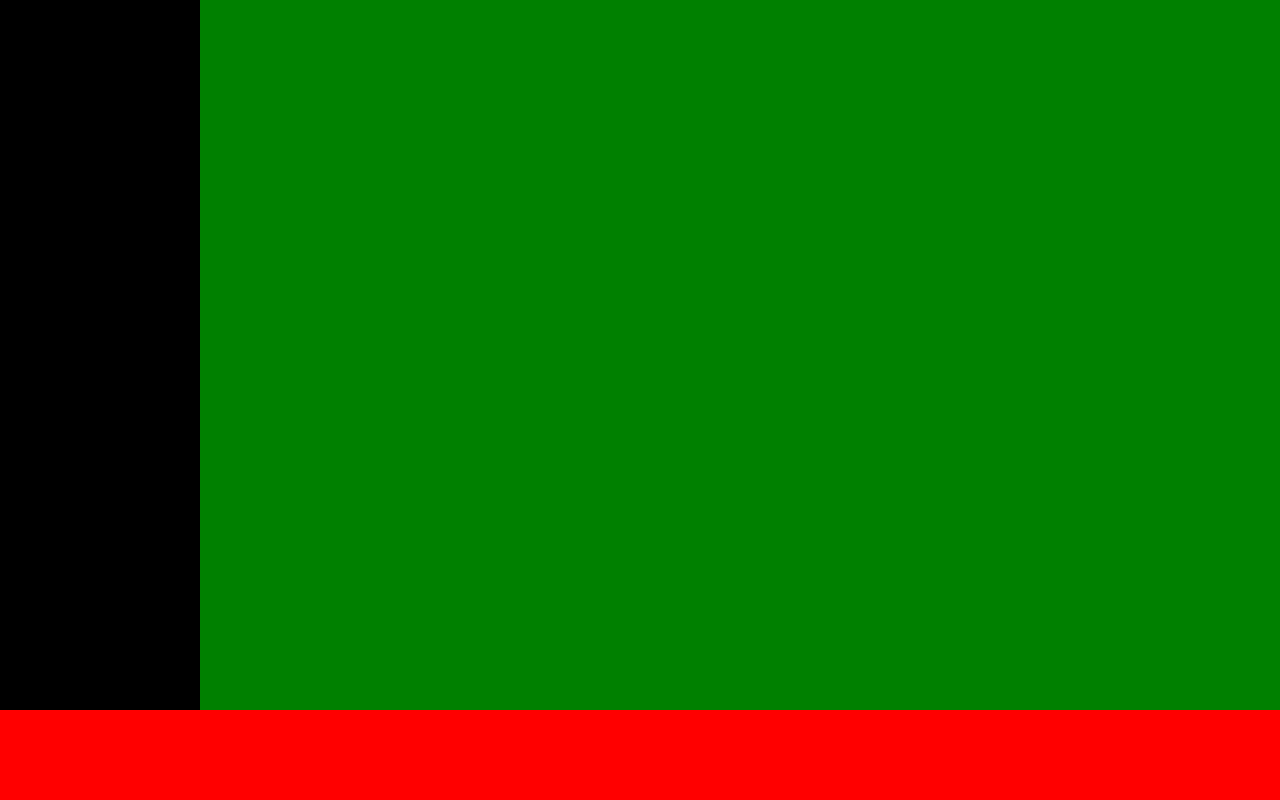
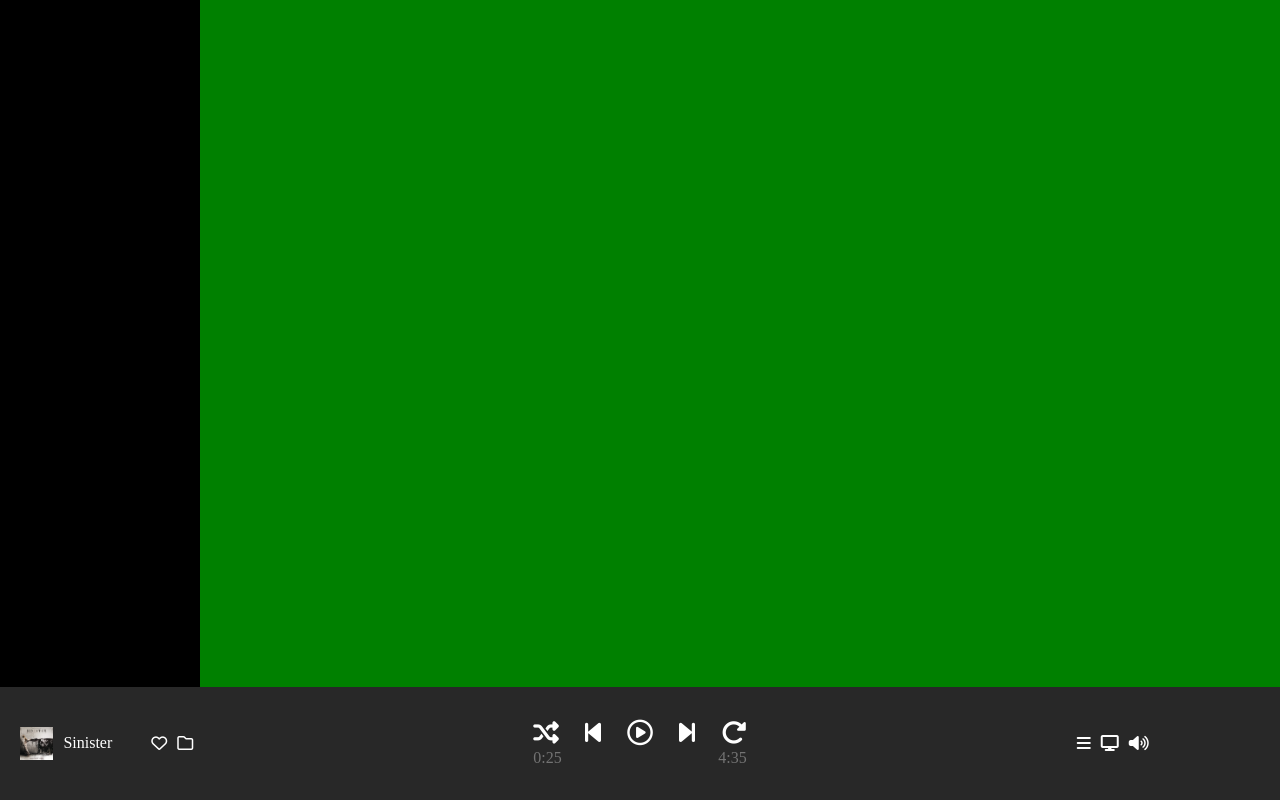
Before and after one commit to Ant0C/html-css-spotifyweb, a plain HTML site: page index.html in a window 1280 px wide. Drawn offline with Linux system fonts and the light colour scheme.

Commit message:
FEAT first version player

```diff
--- a/css/Style.css
+++ b/css/Style.css
@@ -48,8 +48,9 @@ a{
 }
 
 .viewport-aside{
-    height: 90px;
+    height: auto;
     flex-shrink: 0;
+    background-color: #282828;
 }
 
 .menu{
@@ -61,6 +62,8 @@ a{
     flex-grow: 1;
 }
 
+/* MEDIA QUERY LAYOUT */
+
 @media screen and (max-width: 551px){
     .menu{
         width: 80px;
@@ -68,12 +71,48 @@ a{
     }
 }
 
+/* Player */
+
+.viewport-aside .row{
+    justify-content: space-between;
+    align-items: center;
+}
+
+.col_player{
+    flex-basis: calc(100%/6);
+    color: #737373;
+}
+
+.side_player_left div:first-child{
+    display: flex;
+}
+
+.side_player{
+    display: flex;
+    align-items: center;
+    justify-content: space-between;
+    padding: 20px 10px;
+}
+
+.side_player_icon{
+    display: flex;
+    align-items: center;
+    color: white;
+    gap: 10px;
+    padding: 20px 10px;
+}
+
+.player_thumb{
+    width: 30%;
+}
+
+.button_player{
+    font-size: 2vw;
+    color: white;
+}
+
 .viewport-main{
     background-color: yellow;
-}
-
-.viewport-aside{
-    background-color: red;
 }
 
 .menu{
--- a/index.html
+++ b/index.html
@@ -26,8 +26,49 @@
 
     <div class="viewport-aside">
 
-        <aside class="player">
+        <aside class="row player">
+            <div class="col_player side_player">
+                <div class="side_player_icon" >
+                    <img class="player_thumb" src="./img/sinister.jpeg" alt="ok">
+                    <p>Sinister</p>
+                </div>
+                <div class="side_player_icon">
+                    <i class="fa-regular fa-heart"></i>
+                    <i class="fa-regular fa-folder icon"></i>
+                </div>
+            </div>
 
+            <div class="col_player">
+                <div class="row top_player">
+                    <div class="button_player">
+                        <i class="fa-solid fa-shuffle"></i>
+                    </div>
+                    <div class="button_player">
+                        <i class="fa-solid fa-backward-step"></i>
+                    </div>
+                    <div class="button_player">
+                        <i class="fa-regular fa-circle-play"></i>
+                    </div>
+                    <div class="button_player">
+                        <i class="fa-solid fa-forward-step"></i>
+                    </div>
+                    <div class="button_player">
+                        <i class="fa-solid fa-rotate-right"></i>
+                    </div>
+                </div>
+                <div class="row timeline_player">
+                    <p>0:25</p>
+                    <div></div>
+                    <p>4:35</p>
+                </div>
+            </div>
+
+            <div class="col_player side_player_icon">
+                <i class="fa-solid fa-bars"></i>
+                <i class="fa-solid fa-display icon"></i>
+                <i class="fa-solid fa-volume-high  icon"></i>
+                <div></div>
+            </div>
         </aside>
 
     </div>
```
